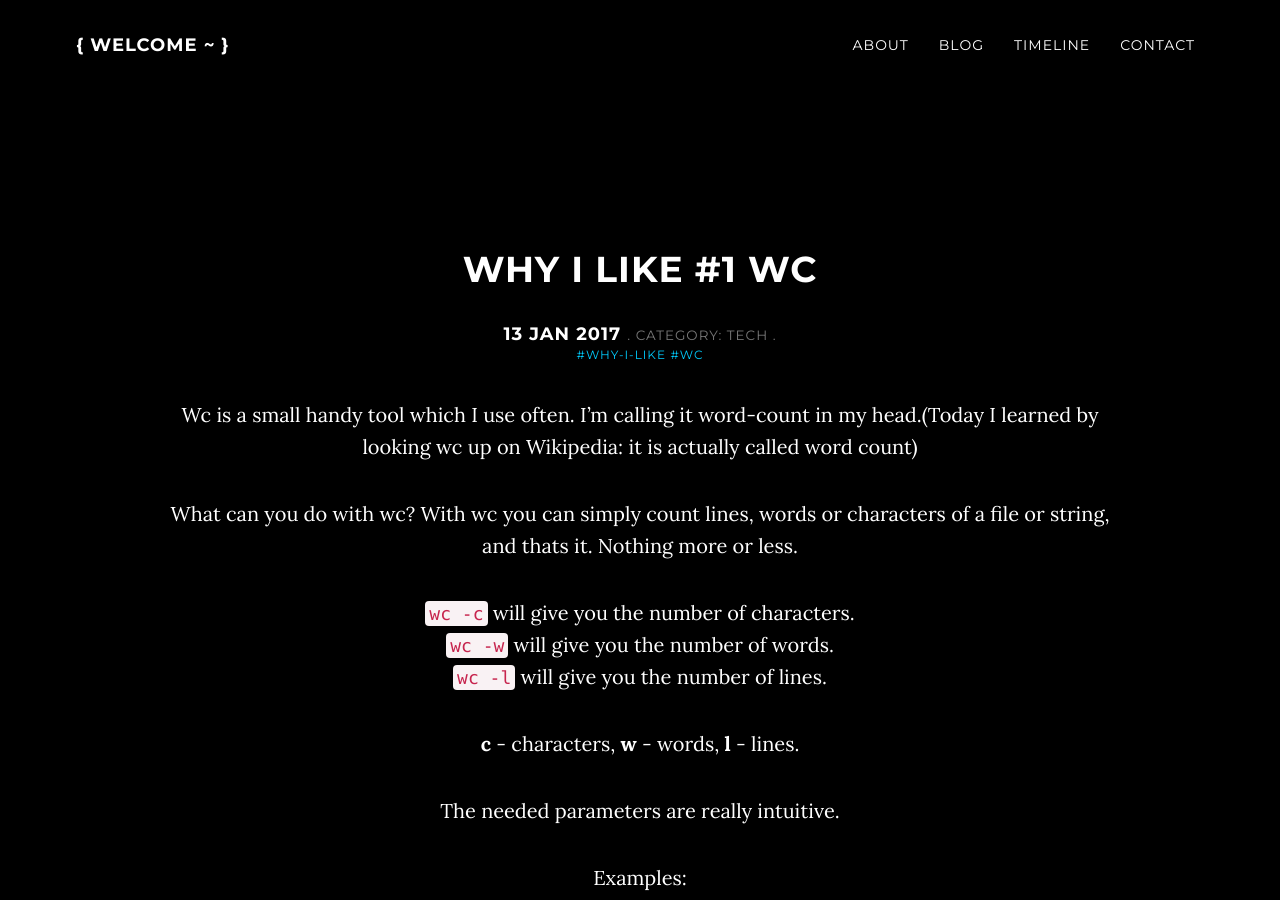
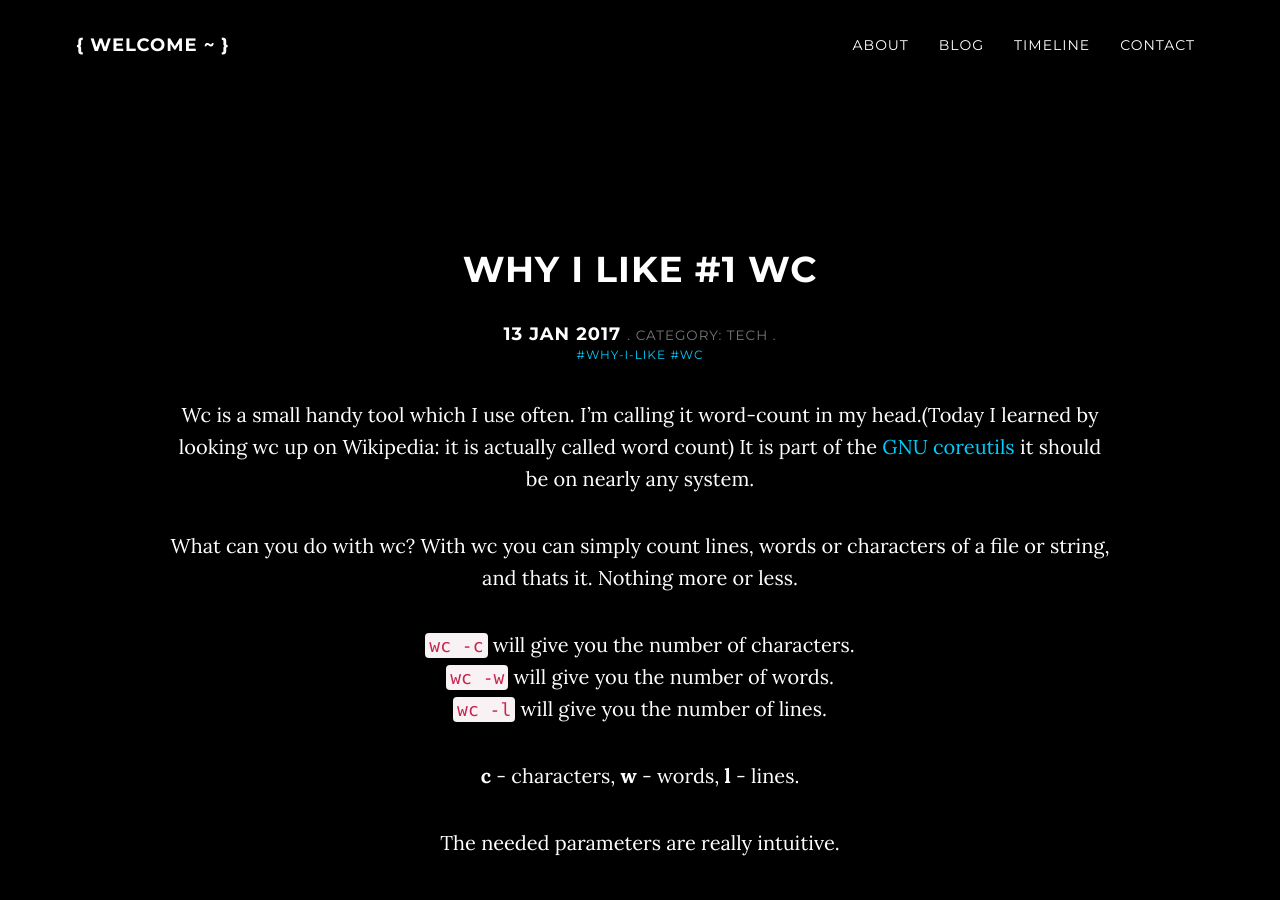
Before and after one commit to mstruebing/mstruebing.github.io, a Jekyll site: the page built from _posts/2017-01-13-why-i-like-wc.md, in a window 1280 px wide and 900 px high. Built offline with Jekyll 4.4.1, drawn with Linux system fonts in a browser that asks for light colours; nearby versions of some CDN libraries; a style sheet for code colours, icons or effects is not loaded.

Commit message:
mention coreutils

```diff
--- a/_posts/2017-01-13-why-i-like-wc.md
+++ b/_posts/2017-01-13-why-i-like-wc.md
@@ -8,6 +8,7 @@ tags: [ 'why-i-like', 'wc' ]
 
 Wc is a small handy tool which I use often.
 I'm calling it word-count in my head.(Today I learned by looking wc up on Wikipedia: it is actually called word count)
+It is part of the [GNU coreutils](https://www.gnu.org/software/coreutils/coreutils.html) it should be on nearly any system.
 
 What can you do with wc? With wc you can simply count lines, words or characters of a file or string, and thats it. Nothing more or less.
 
```
